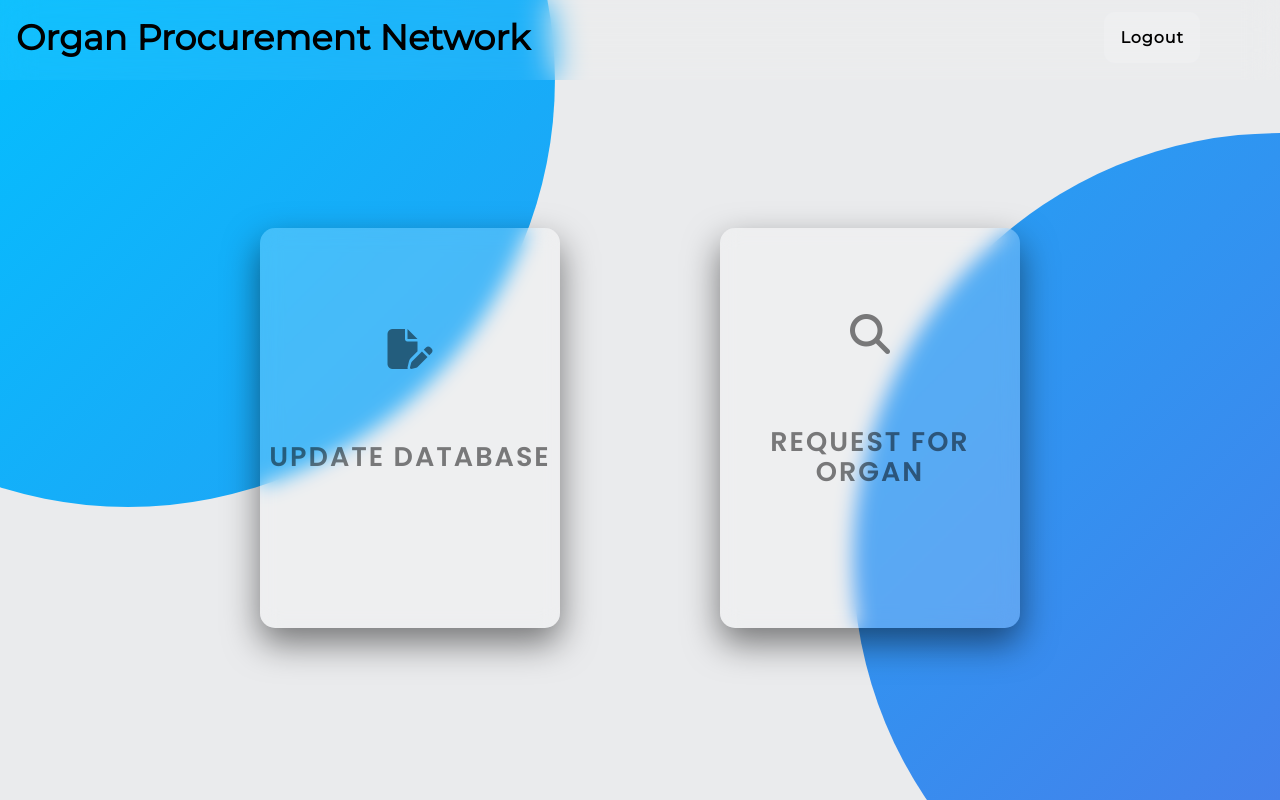
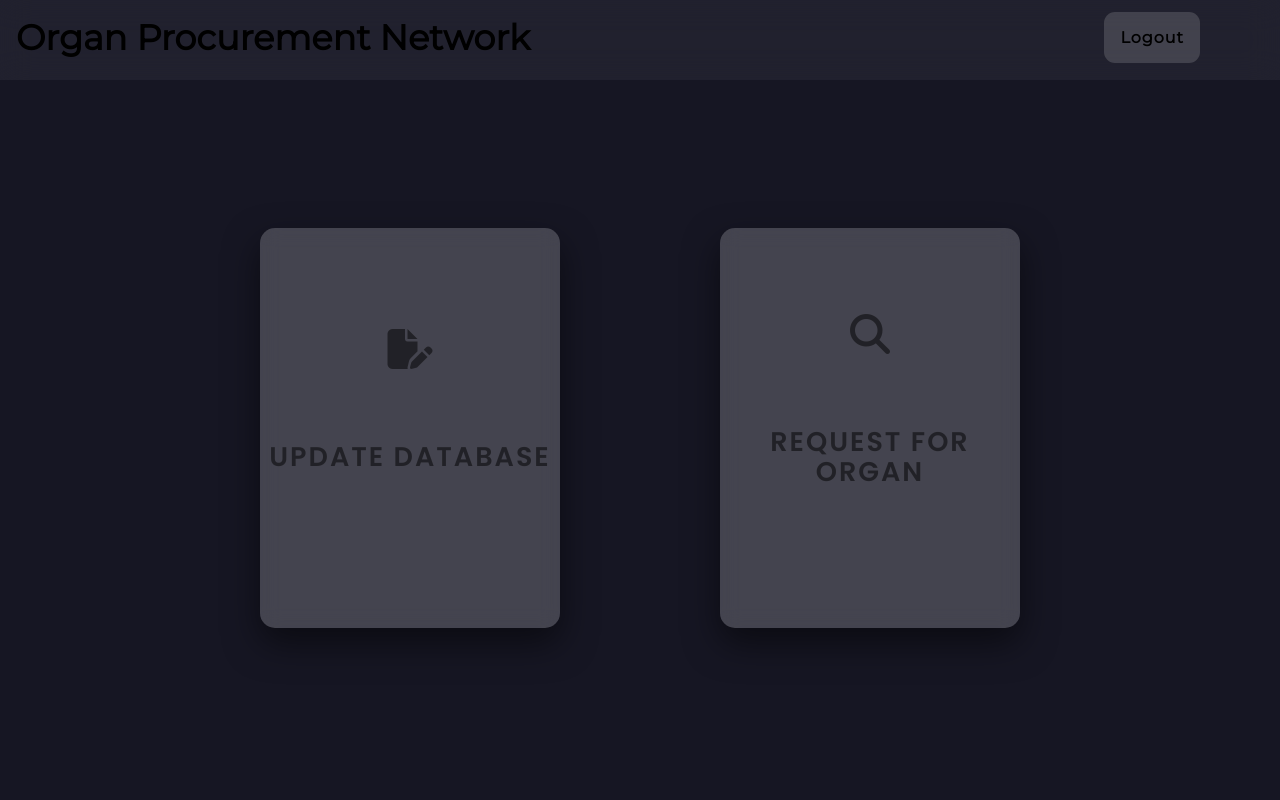
Before and after one commit to Astraxx04/Organ_Procurement_Network, a Flask app: page /welcome/ in a window 1280 px wide. Run offline with Flask 2, Linux system fonts and the light colour scheme; some libraries are stand-ins or nearby versions.

Commit message:
need bg changes

```diff
--- a/static/css/NearestHospital.css
+++ b/static/css/NearestHospital.css
@@ -9,7 +9,7 @@
     justify-content: center;
     align-items: center;
     flex-wrap: wrap;
-    background-color: #343444;
+    background-color: #161623;
   }
 
   .container {
--- a/static/css/Update_Form.css
+++ b/static/css/Update_Form.css
@@ -8,7 +8,7 @@ body{
   align-items:center;
   height:100vh;
   font-family:"Raleway", sans-serif;
-  background-color:#627b8a;
+  background-color: #161623;
 }
 :root{
   --font-color:#555;
--- a/static/css/Update_request.css
+++ b/static/css/Update_request.css
@@ -11,7 +11,7 @@ body {
     justify-content: center;
     align-items: center;
     flex-wrap: wrap;
-  background-color: #eaebed;
+    background-color: #161623;
 
   }
   .flex {
@@ -71,27 +71,6 @@ body {
   nav li a:hover{
     letter-spacing: 2px;
     transition: 1s;
-  }
-
-  section::before {
-    content: "";
-    position: absolute;
-    top: 0;
-    left: 0;
-    width: 100%;
-    height: 100%;
-    background: linear-gradient(-45deg, #4481eb, #04befe);
-    clip-path: circle(40% at right 70%);
-  }
-  section::after {
-    content: "";
-    position: absolute;
-    top: 0;
-    left: 0;
-    width: 100%;
-    height: 100%;
-    background: linear-gradient(-45deg, #4481eb, #04befe);
-    clip-path: circle(40% at 10% 10%);
   }
 
   .container {
```
